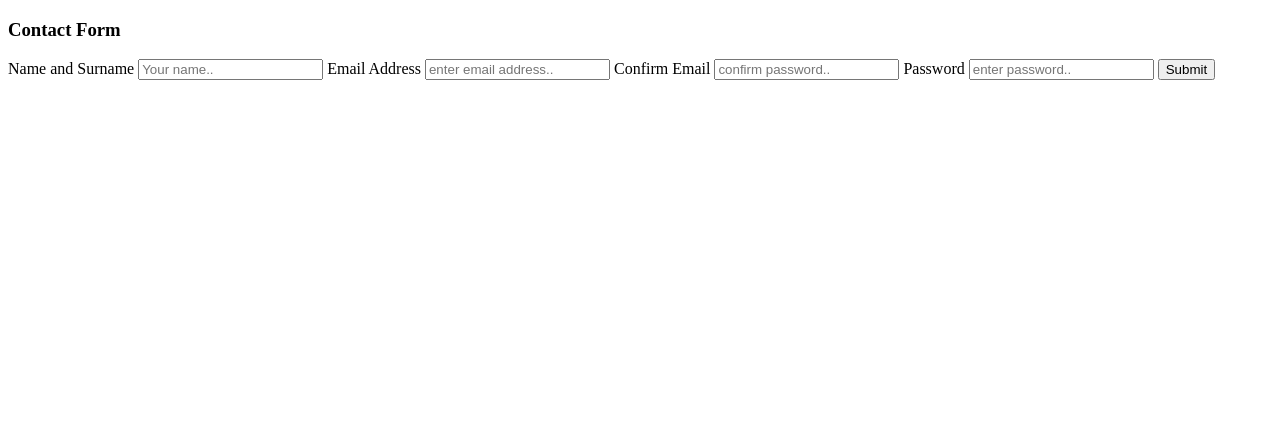
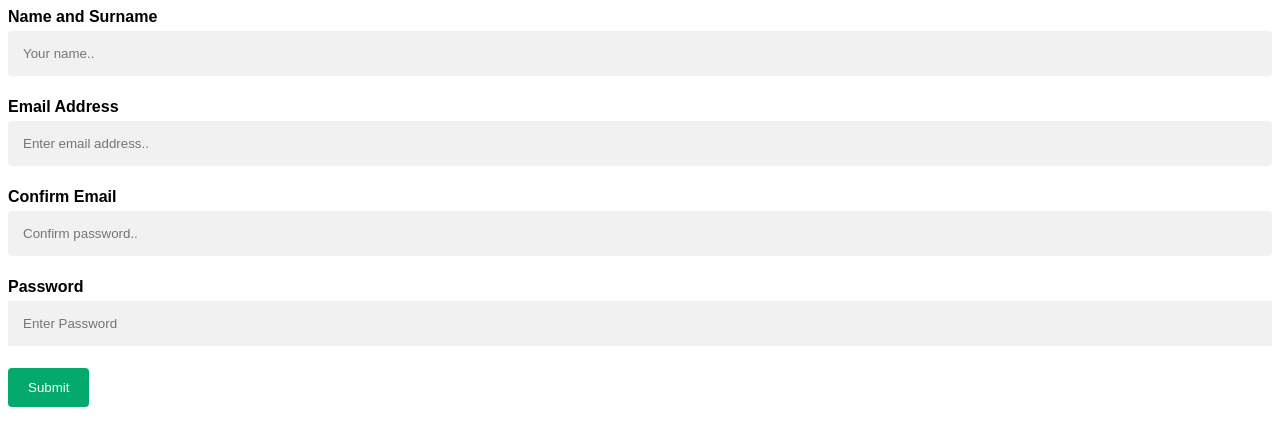
Before and after one commit to Phindile20/alx_html_css, a plain HTML site: page html_forms/1-registration-form.html in a window 1280 px wide. Drawn offline with Linux system fonts and the light colour scheme.

Commit message:
Registration form

```diff
--- a/html_forms/1-registration-form.html
+++ b/html_forms/1-registration-form.html
@@ -2,28 +2,85 @@
 <html>
 <head>
 <meta name="viewport" content="width=device-width, initial-scale=1">
+ <style>
+body {font-family: Arial;}
+* {box-sizing: border-box;}
+
+input[type=text], select, textarea {
+  width: 100%;
+  padding: 12px;
+  border: 1px solid #ccc;
+  border-radius: 4px;
+  box-sizing: border-box;
+  margin-top: 2px;
+  margin-bottom: 16px;
+  resize: vertical;
+}
+
+input[type=submit] {
+  background-color: #04AA6D;
+  color: black;
+  padding: 12px 20px;
+  border: none;
+  border-radius: 4px;
+}
+
+input[type=text], input[type=password] {
+  width: 100%;
+  padding: 15px;
+  margin: 5px 0 22px 0;
+  display: inline-block;
+  border: none;
+  background: #f1f1f1;
+}
+
+input[type=text]:focus, input[type=password]:focus {
+  background-color: #ddd;
+  outline: none;
+
+}
+
+input[type=submit] {
+  background-color: #04AA6D;
+  color: white;
+  padding: 12px 20px;
+  border: none;
+  border-radius: 4px;
+
+}
+
+input[type=submit]:hover {
+  background-color: #45a049;
+
+}
+
+.container {
+  padding: 16px;
+}
+</style>
 </head>
 <body>
 
-<h3>Contact Form</h3>
-
-<div class="container">
   <form action="/action_page.php">
-    <label for="name">Name and Surname</label>
+    <label for="name"><b>Name and Surname</b></label>
     <input type="text" id="name" name="name" placeholder="Your name.."/required>
 
-    <label for="Email">Email Address</label>
-   <input type="text" id="email" name="email" placeholder="enter email address.."/required>
+    <label for="Email"><b>Email Address</b></label>
+   <input type="text" id="email" name="email" placeholder="Enter email address.."/required>
 
-      <label for="confirm_email">Confirm Email</label>
-      <input type="email" id="confirm_email" placeholder="confirm password.."required />
+   <label for="Confirm_email"><b>Confirm Email</b></label>
+      <input type="text" id="Confirm_email" placeholder="Confirm password.."required />
 
-      <label for="password">Password</label>
-      <input type="password" id="password" placeholder="enter password.." required />
+
+      <label for="psw"><b>Password</b></label>
+    <input type="password" placeholder="Enter Password" name="psw" id="psw" required>
 
     <input type="submit" value="Submit">
   </form>
 </div>
 
 </body>
+</form>
+
+</body>
 </html>
```
